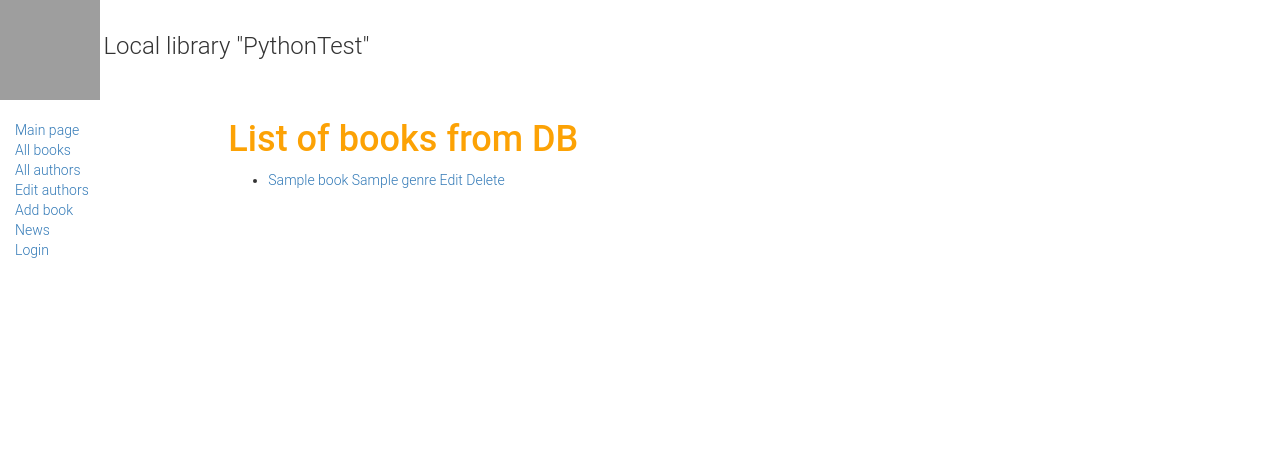
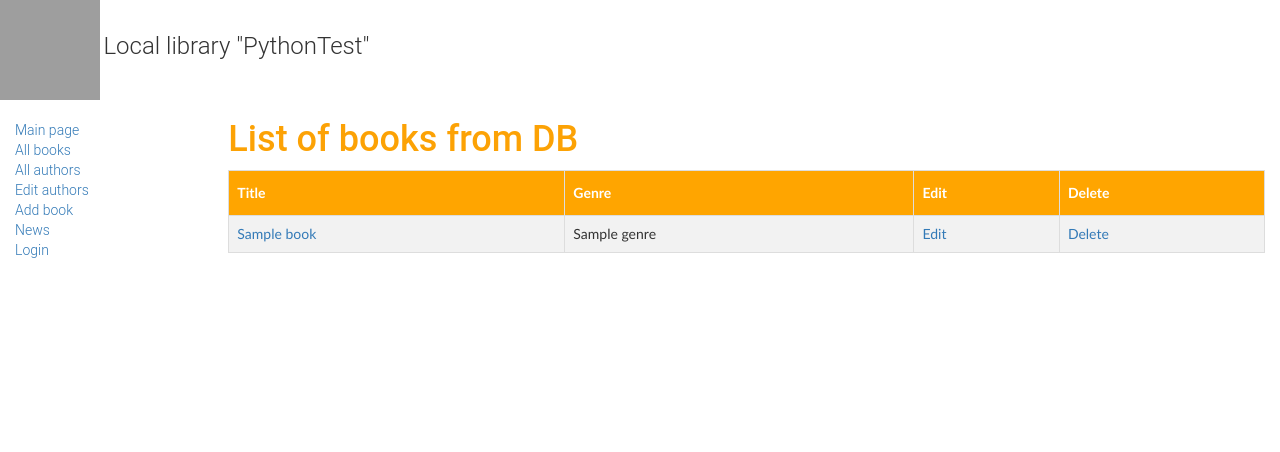
Before and after one commit to torsik/local_lib_edu_project, a Django app: page /books/ in a window 1280 px wide. Shown: the top 452 px of the page. Run offline with Django 4.2, Linux system fonts and the light colour scheme; tables that the repository leaves empty hold one stand-in row (values such as "Sample post"); some libraries are stand-ins or nearby versions; grey boxes are pictures that could not be loaded.

Commit message:
Added css styles and tables

```diff
--- a/catalog/static/css/styles.css
+++ b/catalog/static/css/styles.css
@@ -19,7 +19,28 @@ table {
 
 #authors tr:hover {background-color: coral;}
 
+#books_list {
+    font-family: Calibri, sans-serif;
+    border-collapse: collapse;
+    width: 100%;
+}
 
+#books_list td, th {
+    border: 1px solid #ddd;
+    padding: 8px;
+}
+
+#books_list tr:nth-child(even){background-color: #f2f2f2;}
+
+#books_list tr:hover {background-color: #ddd}
+
+#books_list th {
+    padding-top: 12px;
+    padding-bottom: 12px;
+    text-align: left;
+    background-color: #FFA500;
+    color: white;
+}
 .sidebar-nav {
     margin-top: 20px;
     padding: 0;
--- a/templates/catalog/book_list.html
+++ b/templates/catalog/book_list.html
@@ -2,18 +2,23 @@
 
 {%  block content %}
     <h1>List of books from DB</h1>
+    <table id="books_list">
+        <tr>
+            <th>Title</th>
+            <th>Genre</th>
+            <th>Edit</th>
+            <th>Delete</th>
+        </tr>
     {% if book_list %}
-    <ul>
         {% for book in book_list %}
-        <li>
-        <a href="{{ book.get_absolute_url }}"> <!-- should be book.get...??-->
-                {{ book.title }}
-                {{ book.genre }}
-            <a href="/book/update/{{ book.id }}">Edit</a>
-            <a href="/book/delete/{{ book.id }}">Delete</a>
-        </li>
+        <tr>
+            <td><a href="{{ book.get_absolute_url }}"> {{ book.title }} </td>
+            <td>{{ book.genre }}</td>
+            <td><a href="/book/update/{{ book.id }}">Edit</a></td>
+            <td><a href="/book/delete/{{ book.id }}">Delete</a></td>
+        </tr>
         {% endfor %}
-    </ul>
+    </table>
     {%  else %}
         <p>Book DB is empty</p>
     {% endif %}
--- a/templates/index.html
+++ b/templates/index.html
@@ -2,11 +2,11 @@
 
 {% block content %}
 <h1>Main page</h1>
-    <p>Welcome to <em>World of books!</em> Created using Django</p>
+    <p>Welcome to <em>World of books!</em> Created using Django .It's the 1st test project.</p>
 
 <h2> Dymanic content</h2>
 
-    <p>World od bks DB contains:</p>
+    <p>World of books DB contains:</p>
     <ul>
         <li><strong>Number of books: </strong>{{ num_books }}</li>
         <li><strong>Number of authors: </strong>{{ num_authors }}</li>
```
